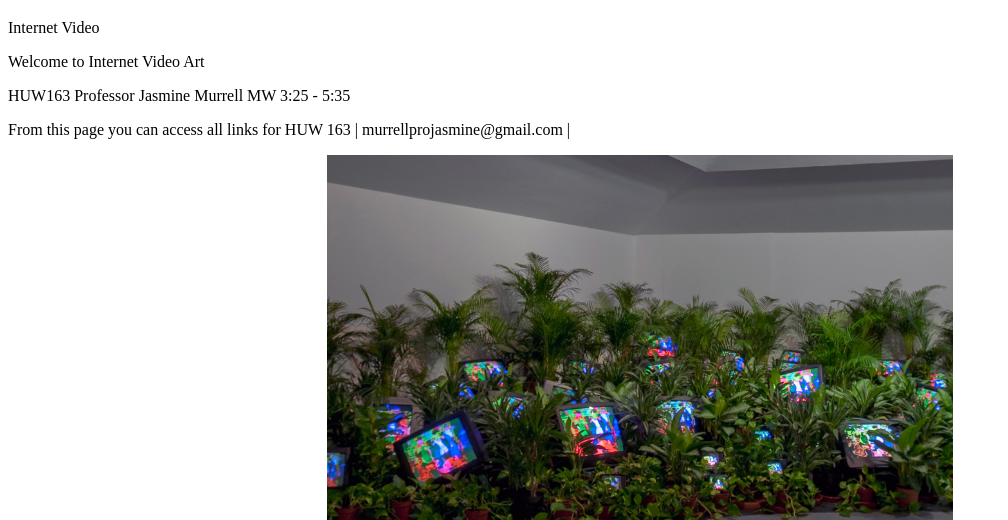
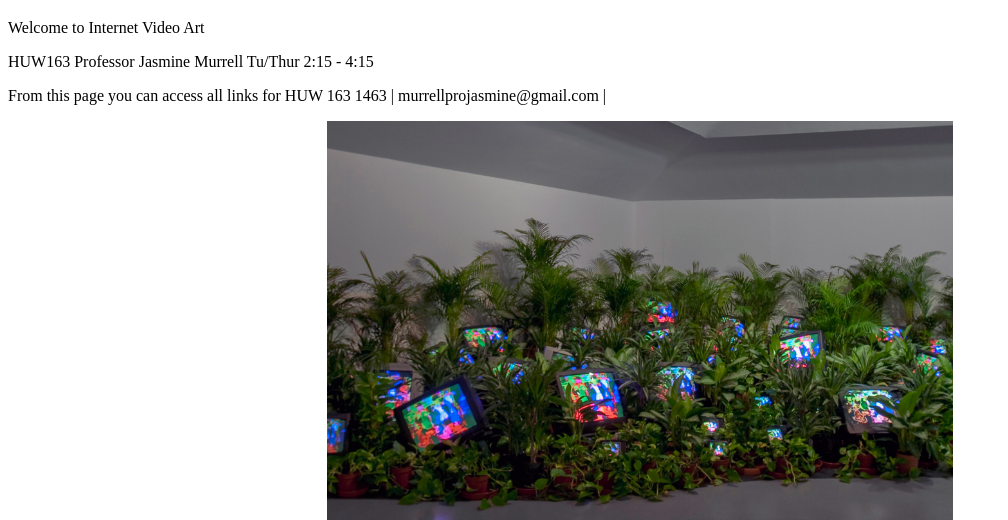
Before and after one commit to jasminemurrell/videoart.github.io, a plain HTML site: page index.html in a window 1280 px wide. Shown: the part 61-581 px from the top of the page, without its empty margins (0-1008 px from the left). Drawn offline with Linux system fonts and the light colour scheme.

Commit message:
Update index.html

```diff
--- a/index.html
+++ b/index.html
@@ -2,11 +2,11 @@
 <html>
   <head>
     <h1>Internet Video Art WEBSITE</h1>
-    Internet Video
+
   <p>Welcome to Internet Video Art
 </p>
-  <p> HUW163 Professor Jasmine Murrell  MW 3:25 - 5:35</p>
-  <p>From this page you can access all links for  HUW 163 |  murrellprojasmine@gmail.com | </p>
+  <p> HUW163 Professor Jasmine Murrell  Tu/Thur 2:15 - 4:15</p>
+  <p>From this page you can access all links for  HUW 163 1463 |  murrellprojasmine@gmail.com | </p>
     <style>
       img {
   display: block;
```
